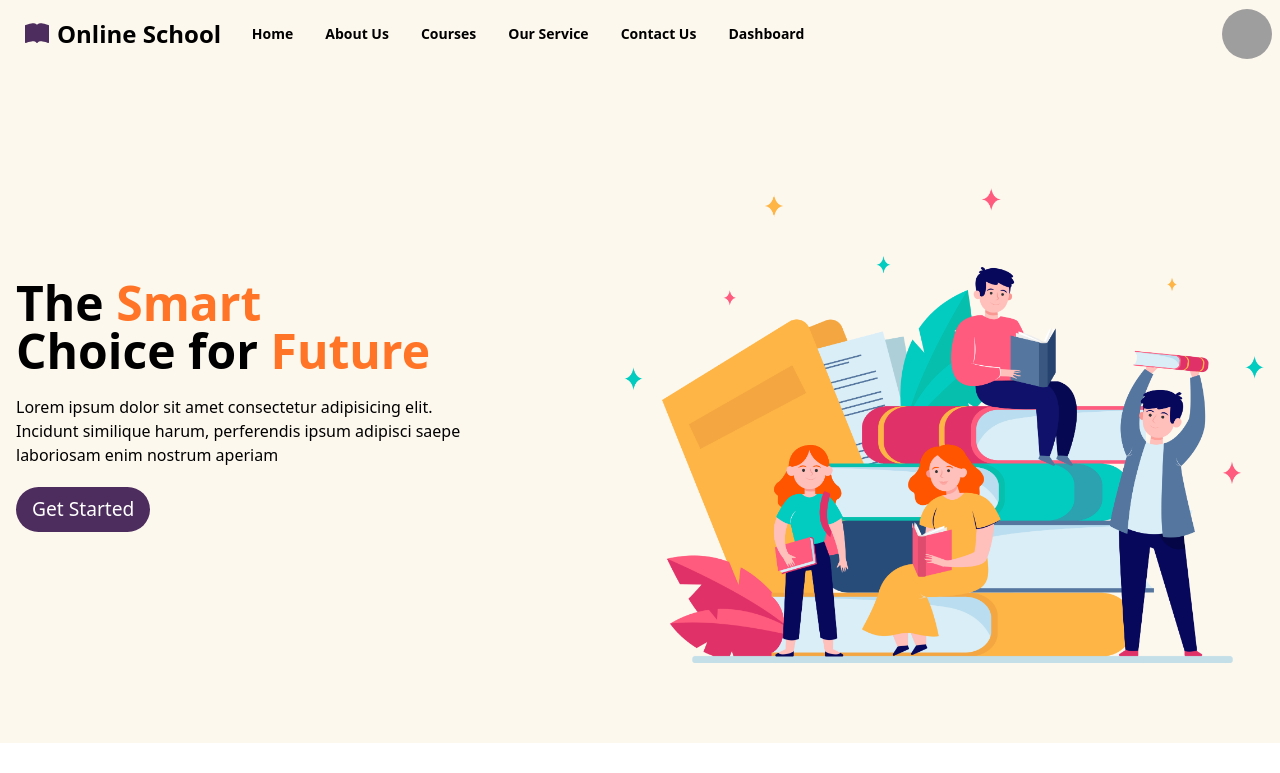
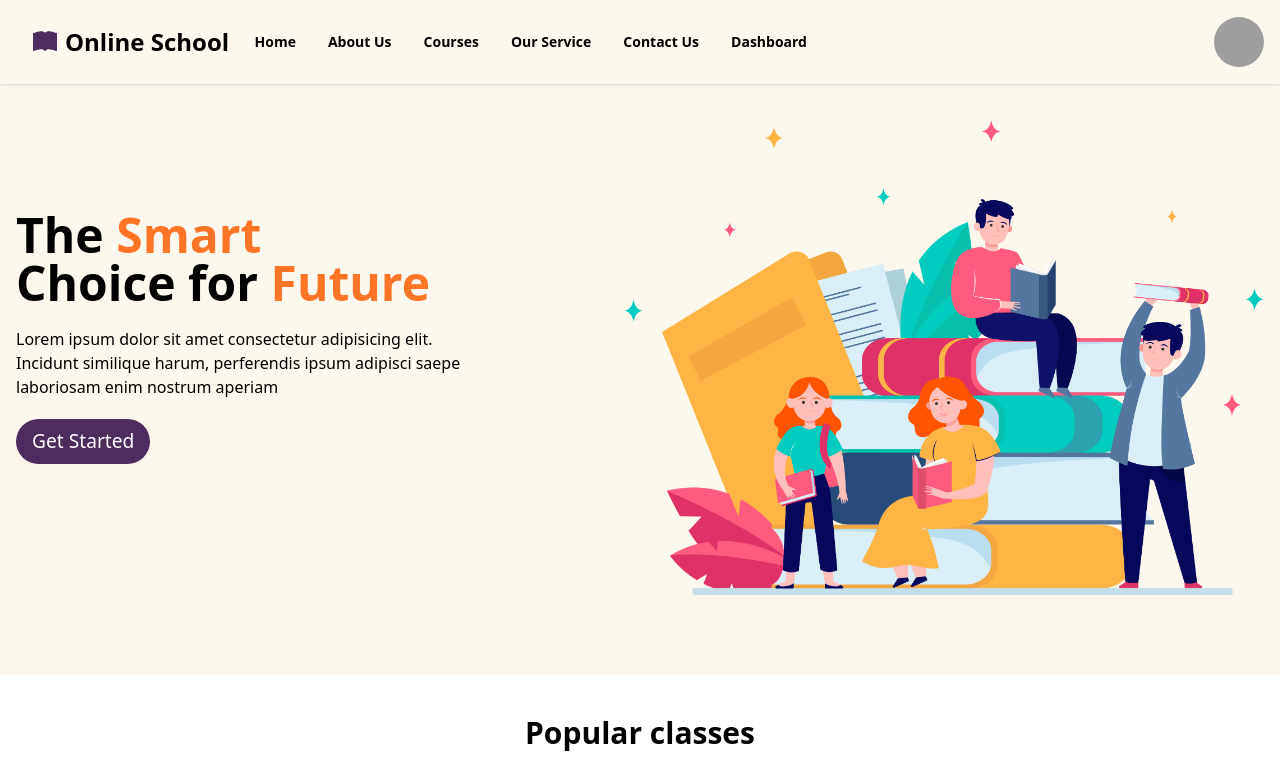
Before and after one commit to Sakib360360/Web-Courses-Client-Side, a React (Vite) app: page / in a window 1280 px wide. Shown: the top 773 px of the page. Built offline with nearby package versions, Linux system fonts and the light colour scheme; grey boxes are pictures that could not be loaded.

Commit message:
navbar color chang

```diff
--- a/src/Components/Pages/Dashboard/AdminDashboard.jsx
+++ b/src/Components/Pages/Dashboard/AdminDashboard.jsx
@@ -1,10 +1,11 @@
-import React from 'react';
+
 import { Link } from 'react-router-dom';
 
 const AdminDashboard = () => {
     return (
+       <>
         <div>
-            <div className="flex h-screen bg-gray-100">
+            <div className="flex  h-screen  bg-gray-100">
                 <div className="bg-gray-800 text-white w-64 flex-shrink-0 p-4">
                     <div className="mb-4">
                         <p className="text-2xl font-bold">Menu</p>
@@ -39,6 +40,7 @@ const AdminDashboard = () => {
                 </div>
             </div>
         </div>
+       </>
     );
 };
 
--- a/src/Components/Pages/Shared/Navbar/Navbar.jsx
+++ b/src/Components/Pages/Shared/Navbar/Navbar.jsx
@@ -1,17 +1,19 @@
 import { BsFillBookFill } from "react-icons/bs";
 import { Link } from "react-router-dom";
 import "./Navbar.css";
+import { useEffect, useState } from "react";
+// import useCart from "../../../../hooks/useCart";
 // import  { useContext } from "react";
 // import { AuthContext } from "your-auth-context"; // Import your AuthContext
-// import { useCart } from "your-cart-context"; // Import your cart context
 // import { useAdmin } from "your-admin-context"; // Import your admin context
 
 const Navbar = () => {
   //   const { user, logOut } = useContext(AuthContext);
-  //   const [cart] = useCart();
+    // const [cart] = useCart();
   //   const [isAdmin] = useAdmin();
 
   const isAdmin = true; // fake
+  const [scrolling, setScrolling] = useState(false);
 
   //   const handleLogOut = () => {
   //     logOut()
@@ -23,6 +25,22 @@ const Navbar = () => {
   //     // Replace this with your logic to get the user's profile picture URL
   //     return user.profilePictureUrl;
   //   };
+
+
+
+  useEffect(() => {
+    const handleScroll = () => {
+      if (window.scrollY > 0) {
+        setScrolling(true);
+      } else {
+        setScrolling(false);
+      }
+    };
+    window.addEventListener("scroll", handleScroll);
+    return () => {
+      window.removeEventListener("scroll", handleScroll);
+    };
+  }, []);
 
   const navOptions = (
     <>
@@ -52,13 +70,13 @@ const Navbar = () => {
         </li>
       )}
 
-      {/*  <li>
+     {/*  { <li>
         <Link to="/dashboard/mycart">
           <button className="btn gap-2">
             <div className="badge badge-secondary">+{cart?.length || 0}</div>
           </button>
         </Link>
-      </li> */}
+      </li>} */}
 
       {/*   {user ? (
         <>
@@ -79,10 +97,15 @@ const Navbar = () => {
     </>
   );
 
+  const navbarClasses = `navbar fixed z-10 shadow  mx-auto autoPlay ${
+    scrolling ? "bg-[#FEB546] bg-opacity-40" : ""
+  } text-black`;
+
   return (
     <>
       <div className="navBackGround">
-        <div className="navbar mx-auto  autoPlay text-white">
+        <div className={navbarClasses}>
+        <div className="navbar  mx-auto  autoPlay">
           <div className="navbar-start">
             <div className="dropdown">
               <label tabIndex={0} className="btn btn-ghost lg:hidden">
@@ -129,6 +152,7 @@ const Navbar = () => {
             />
           </div>
         </div>
+        </div>
       </div>
     </>
   );
```
